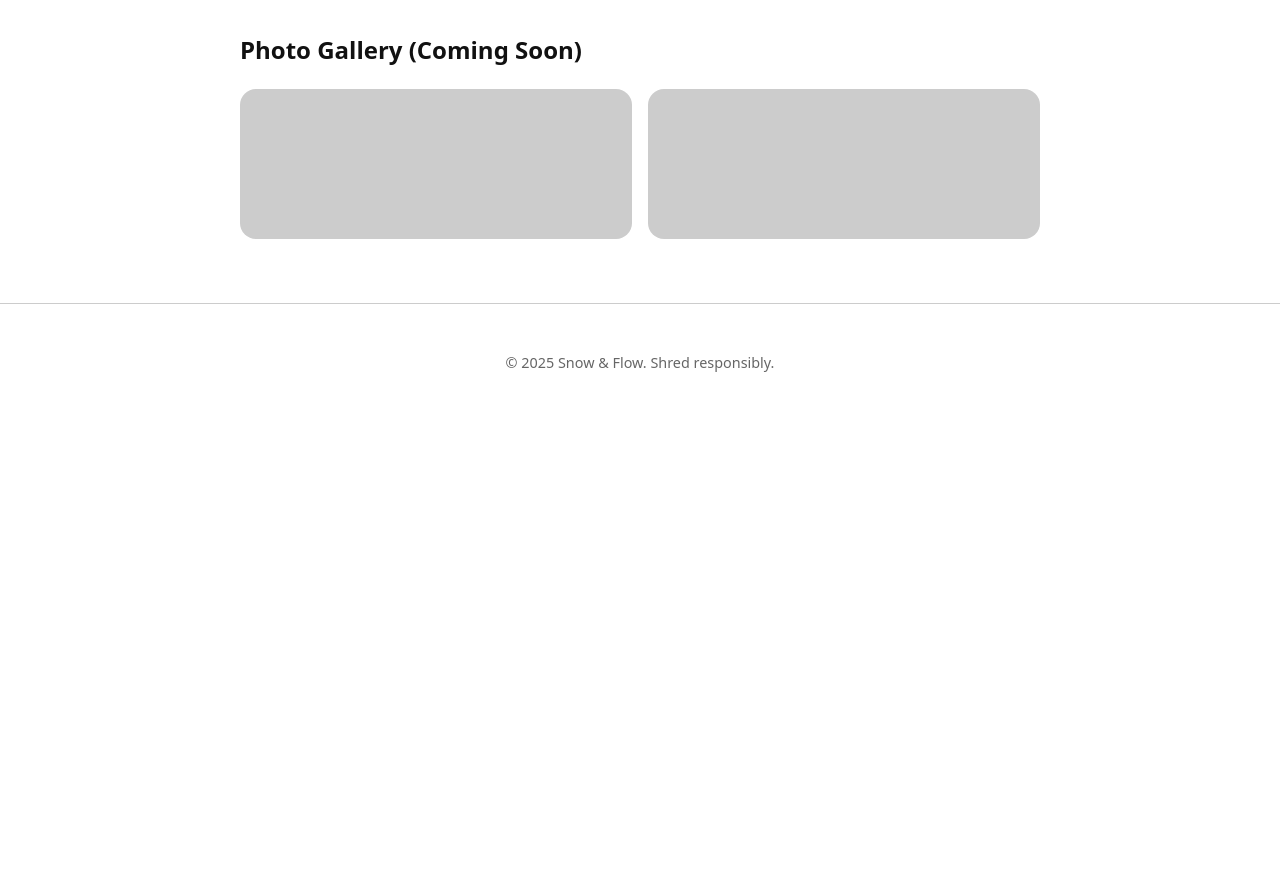
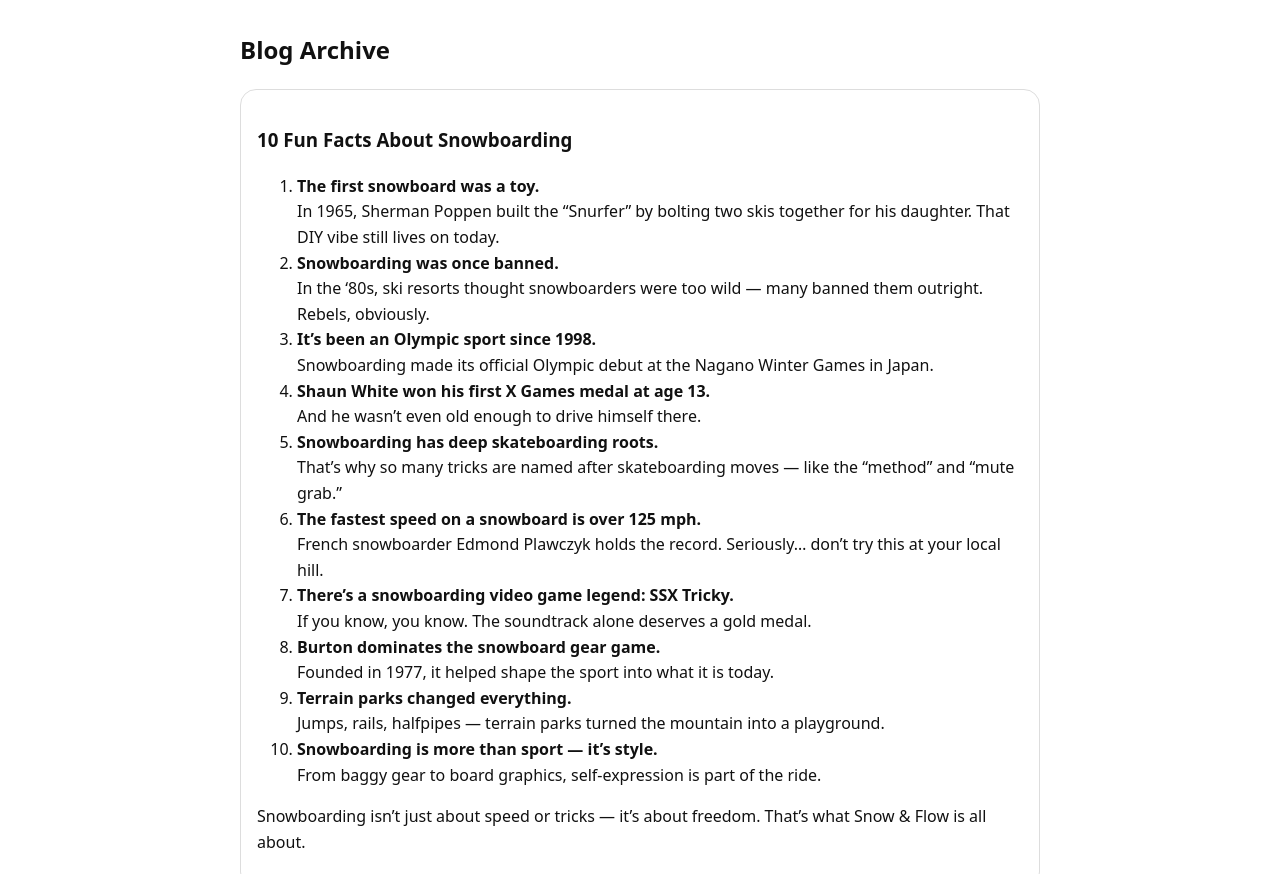
Before and after one commit to MasonBastian/Snow-and-Flow, a plain HTML site: page index.html in a window 1280 px wide. Shown: the part 832-1706 px from the top of the page. Before the commit the page ends 1252 px from the top, so only its background shows below. Drawn offline with Linux system fonts and the light colour scheme.

Commit message:
Add files via upload

```diff
--- a/index.html
+++ b/index.html
@@ -24,6 +24,27 @@
         <p>And this blog is here to hop on that wave. Welcome to Snow & Flow. 🏂</p>
       </article>
     </section>
+
+    <section>
+      <h2>Blog Archive</h2>
+      <article>
+        <h3>10 Fun Facts About Snowboarding</h3>
+        <ol>
+          <li><strong>The first snowboard was a toy.</strong><br>In 1965, Sherman Poppen built the “Snurfer” by bolting two skis together for his daughter. That DIY vibe still lives on today.</li>
+          <li><strong>Snowboarding was once banned.</strong><br>In the ‘80s, ski resorts thought snowboarders were too wild — many banned them outright. Rebels, obviously.</li>
+          <li><strong>It’s been an Olympic sport since 1998.</strong><br>Snowboarding made its official Olympic debut at the Nagano Winter Games in Japan.</li>
+          <li><strong>Shaun White won his first X Games medal at age 13.</strong><br>And he wasn’t even old enough to drive himself there.</li>
+          <li><strong>Snowboarding has deep skateboarding roots.</strong><br>That’s why so many tricks are named after skateboarding moves — like the “method” and “mute grab.”</li>
+          <li><strong>The fastest speed on a snowboard is over 125 mph.</strong><br>French snowboarder Edmond Plawczyk holds the record. Seriously… don’t try this at your local hill.</li>
+          <li><strong>There’s a snowboarding video game legend: SSX Tricky.</strong><br>If you know, you know. The soundtrack alone deserves a gold medal.</li>
+          <li><strong>Burton dominates the snowboard gear game.</strong><br>Founded in 1977, it helped shape the sport into what it is today.</li>
+          <li><strong>Terrain parks changed everything.</strong><br>Jumps, rails, halfpipes — terrain parks turned the mountain into a playground.</li>
+          <li><strong>Snowboarding is more than sport — it’s style.</strong><br>From baggy gear to board graphics, self-expression is part of the ride.</li>
+        </ol>
+        <p>Snowboarding isn’t just about speed or tricks — it’s about freedom. That’s what Snow & Flow is all about.</p>
+      </article>
+    </section>
+
     <section>
       <h2>Photo Gallery (Coming Soon)</h2>
       <div class="gallery">
```
